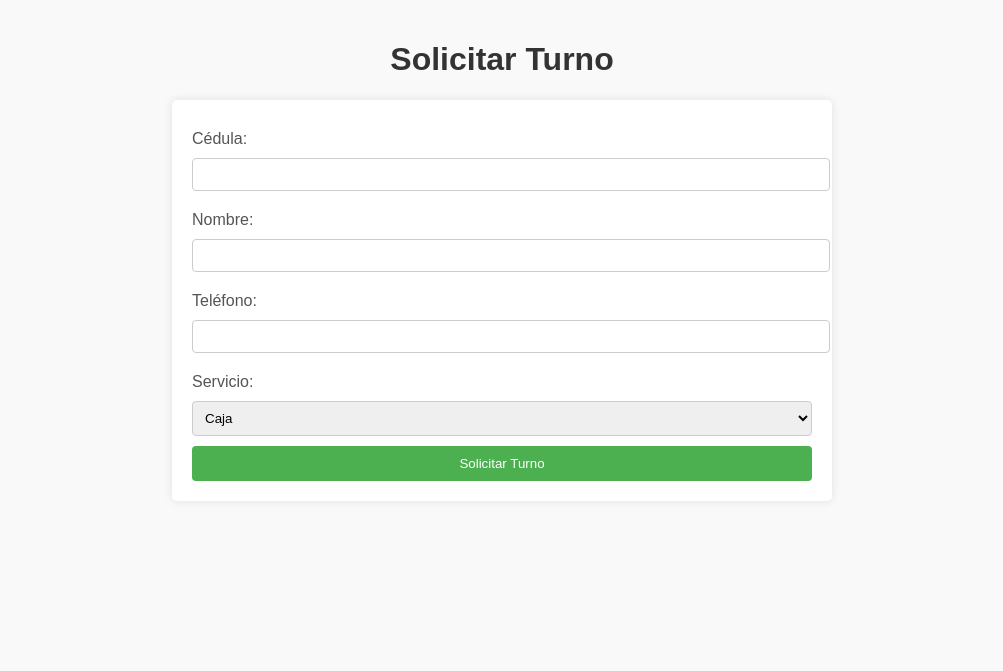
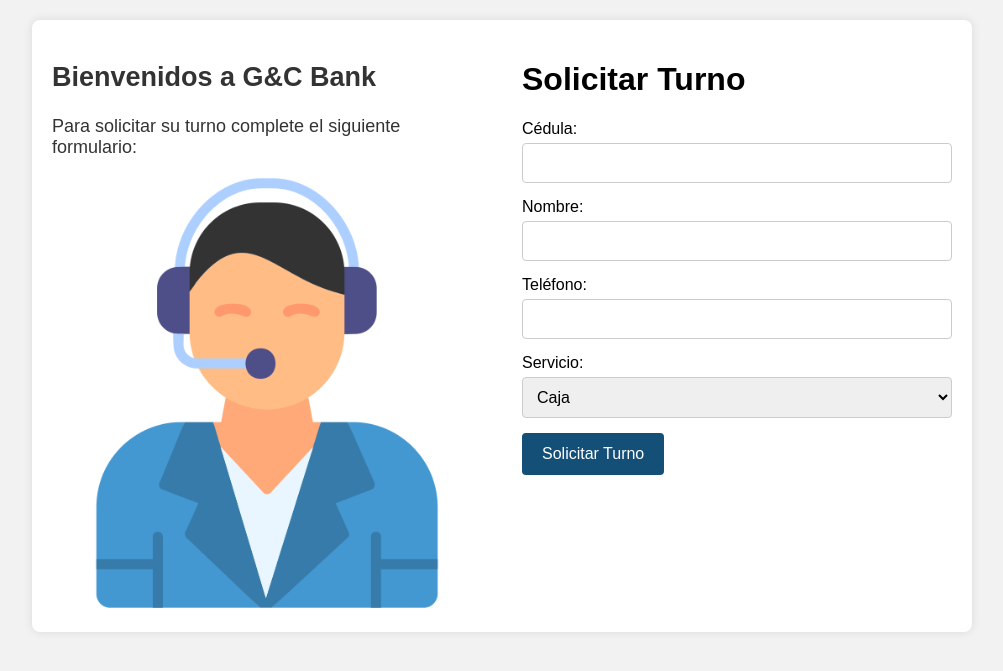
Before and after one commit to gabrieljimenezc01/turnos_app, a PHP site: page /solicitar_turno.php in a window 1280 px wide. Shown: the top 671 px of the page, without its empty margins (138-1141 px from the left). Run offline with PHP 8.4, Linux system fonts and the light colour scheme; data comes from the database, SQL or seed files in the repository; data that the repository does not hold is empty.

Commit message:
Estilos index y solicitar turno

```diff
--- /dev/null
+++ b/web/estilosolicitarturno.css
@@ -0,0 +1,91 @@
+/* Estilos generales */
+body {
+    font-family: 'Arial', sans-serif;
+    background-color: #f2f2f2;
+    margin: 0;
+    padding: 0;
+}
+
+.container {
+    max-width: 900px;
+    margin: 20px auto;
+    display: flex;
+    justify-content: space-between;
+    align-items: flex-start;
+    background-color: #fff;
+    padding: 20px;
+    border-radius: 8px;
+    box-shadow: 0 0 10px rgba(0,0,0,0.1);
+}
+
+/* Columna izquierda */
+.left-column {
+    flex: 1;
+    padding-right: 20px;
+    order: 1;
+}
+
+.bienvenida {
+    font-size: 18px;
+    color: #333;
+    margin-bottom: 20px;
+}
+
+.imagen-banco img {
+    max-width: 100%;
+    height: auto;
+    max-height: 70%;
+    border-radius: 8px;
+}
+
+/* Columna derecha */
+.right-column {
+    flex: 1;
+    padding-left: 20px;
+    order: 2;
+}
+
+form {
+    max-width: 100%;
+}
+
+.form-group {
+    margin-bottom: 15px;
+}
+
+label {
+    display: block;
+    margin-bottom: 5px;
+}
+
+input[type="text"],
+select {
+    width: 100%;
+    padding: 10px;
+    font-size: 16px;
+    border: 1px solid #ccc;
+    border-radius: 4px;
+    box-sizing: border-box;
+}
+
+button {
+    background-color: #144f77;
+    color: white;
+    padding: 12px 20px;
+    border: none;
+    border-radius: 4px;
+    cursor: pointer;
+    font-size: 16px;
+}
+
+button:hover {
+    background-color: #13456e;
+}
+
+.mensaje {
+    background-color: #e0f2f1;
+    padding: 10px;
+    margin-top: 10px;
+    border-left: 4px solid #26a69a;
+    color: #00796b;
+}
--- a/web/solicitar_turno.php
+++ b/web/solicitar_turno.php
@@ -57,55 +57,44 @@ try {
 <html lang="es">
 <head>
     <meta charset="UTF-8">
-    <title>Solicitar Turno</title>
-    <script src="https://code.jquery.com/jquery-3.6.0.min.js"></script>
-    <script>
-        $(document).ready(function() {
-            $('#cedula').on('blur', function() {
-                var cedula = $(this).val();
-                if (cedula) {
-                    $.ajax({
-                        url: 'obtener_cliente.php',
-                        type: 'POST',
-                        data: { cedula: cedula },
-                        success: function(data) {
-                            var cliente = JSON.parse(data);
-                            if (cliente) {
-                                $('#nombre').val(cliente.nombre);
-                                $('#telefono').val(cliente.telefono);
-                            } else {
-                                $('#nombre').val('');
-                                $('#telefono').val('');
-                            }
-                        }
-                    });
-                }
-            });
-        });
-    </script>
-     <link rel="stylesheet" type="text/css" href="styles.css">
+    <meta name="viewport" content="width=device-width, initial-scale=1.0">
+    <title>Solicitar Turno - Banco Camilo</title>
+    <link rel="stylesheet" href="estilosolicitarturno.css">
 </head>
 <body>
+    <div class="container">
+        <div class="left-column">
+            <div class="bienvenida">
+                <h2>Bienvenidos a G&C Bank</h2>
+                <p>Para solicitar su turno complete el siguiente formulario:</p>
+            </div>
+            <div class="imagen-banco">
+                <img src="imagenes\sol2.jpeg" alt="Banco Camilo">
+            </div>
+        </div>
+        <div class="right-column">
             <h1>Solicitar Turno</h1>
             <form method="POST" action="solicitar_turno.php">
+                <div class="form-group">
                     <label for="cedula">Cédula:</label>
-        <input type="text" id="cedula" name="cedula" required><br>
-
+                    <input type="text" id="cedula" name="cedula" required>
+                </div>
+                <div class="form-group">
                     <label for="nombre">Nombre:</label>
-        <input type="text" id="nombre" name="nombre" required><br>
-
+                    <input type="text" id="nombre" name="nombre" required>
+                </div>
+                <div class="form-group">
                     <label for="telefono">Teléfono:</label>
-        <input type="text" id="telefono" name="telefono" required><br>
-
+                    <input type="text" id="telefono" name="telefono" required>
+                </div>
+                <div class="form-group">
                     <label for="servicio_id">Servicio:</label>
                     <select id="servicio_id" name="servicio_id" required>
-            <?php
-            foreach ($servicios as $servicio) {
-                echo "<option value='" . htmlspecialchars($servicio['id']) . "'>" . htmlspecialchars($servicio['nombre']) . "</option>";
-            }
-            ?>
-        </select><br>
-
+                        <?php foreach ($servicios as $servicio): ?>
+                            <option value="<?= htmlspecialchars($servicio['id']) ?>"><?= htmlspecialchars($servicio['nombre']) ?></option>
+                        <?php endforeach; ?>
+                    </select>
+                </div>
                 <button type="submit">Solicitar Turno</button>
             </form>
             <?php if ($mensaje): ?>
@@ -113,5 +102,9 @@ try {
                     <?php echo htmlspecialchars($mensaje); ?>
                 </div>
             <?php endif; ?>
+        </div>
+    </div>
+    <script src="https://code.jquery.com/jquery-3.6.0.min.js"></script>
+    <script src="scripts.js"></script>
 </body>
 </html>
```
Also changed, not shown: web/estilop.css (added, +93 -0 lines), web/index.php (+34 -6 lines), web/imagenes/avance.jpeg (added), web/imagenes/logo.jpeg (added), web/imagenes/mos.jpeg (added), web/imagenes/sol.jpeg (added), web/imagenes/sol2.jpeg (added). Lines whose indentation alone changed are shown as unchanged.
